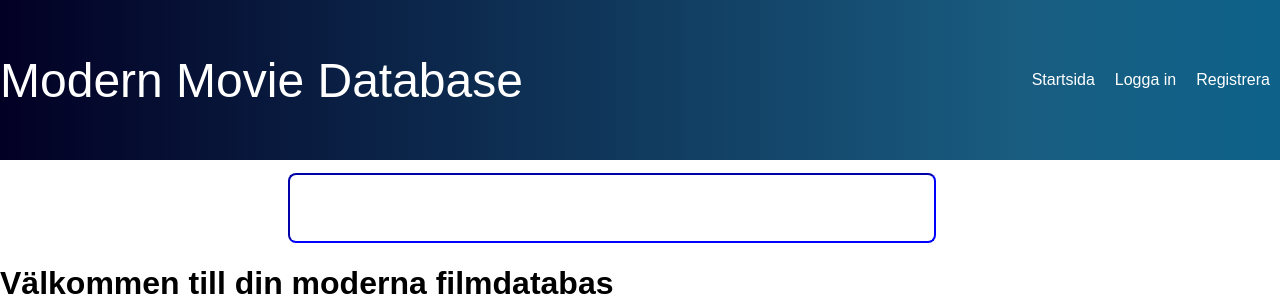
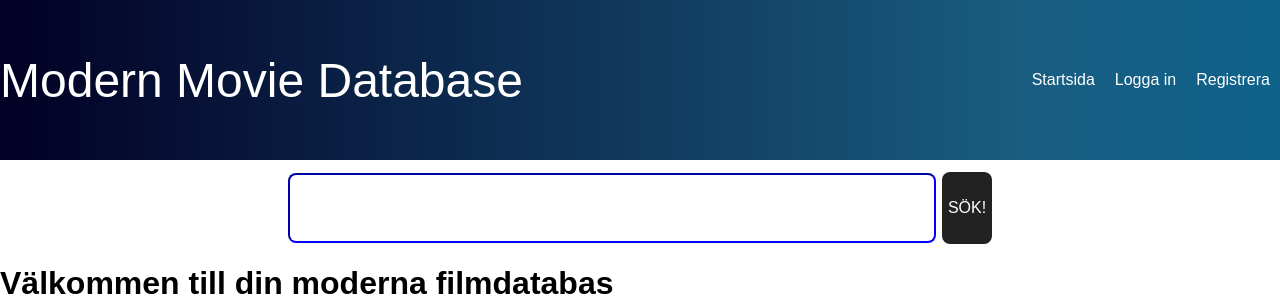
Before and after one commit to ZynCitrus/Modern-Movie-Database, a React (Vite) app: page / in a window 1280 px wide. Shown: the top 296 px of the page. Built offline with nearby package versions, Linux system fonts and the light colour scheme; no server answers.

Commit message:
Gl;mde modul till knapp.

```diff
--- a/src/components/SearchBar.jsx
+++ b/src/components/SearchBar.jsx
@@ -11,7 +11,7 @@ function SearchBar() {
           id="SearchBar"
           className={styles.input}
         />
-        <button className={styles.submitBtn}>SÖK!</button>
+        <button className={styles.searchButton}>SÖK!</button>
       </div>
     </>
   );
--- a/src/design/SearchBar.module.scss
+++ b/src/design/SearchBar.module.scss
@@ -6,7 +6,7 @@
   padding-top: 12px;
 }
 
-button {
+.searchButton {
   background-color: #222;
   height: 72px;
   margin-left: 6px;
```
